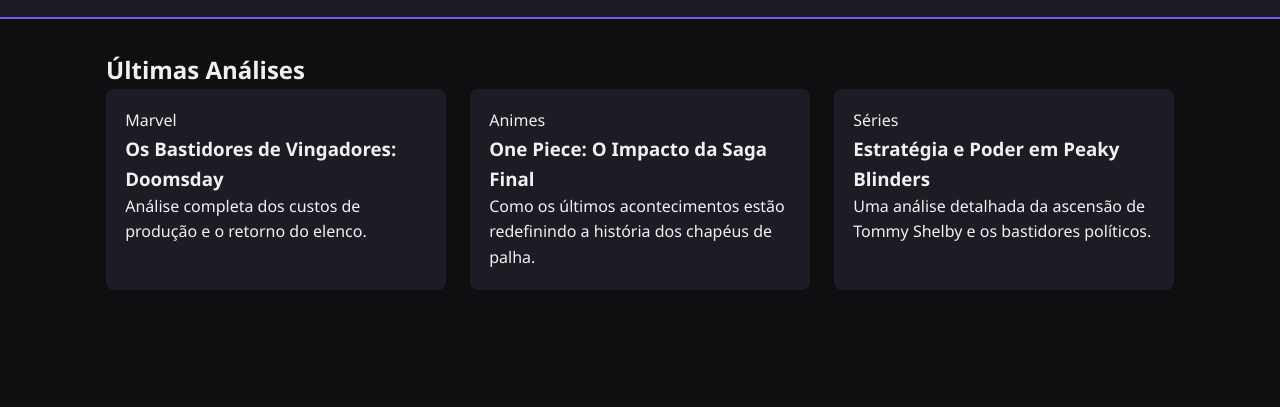
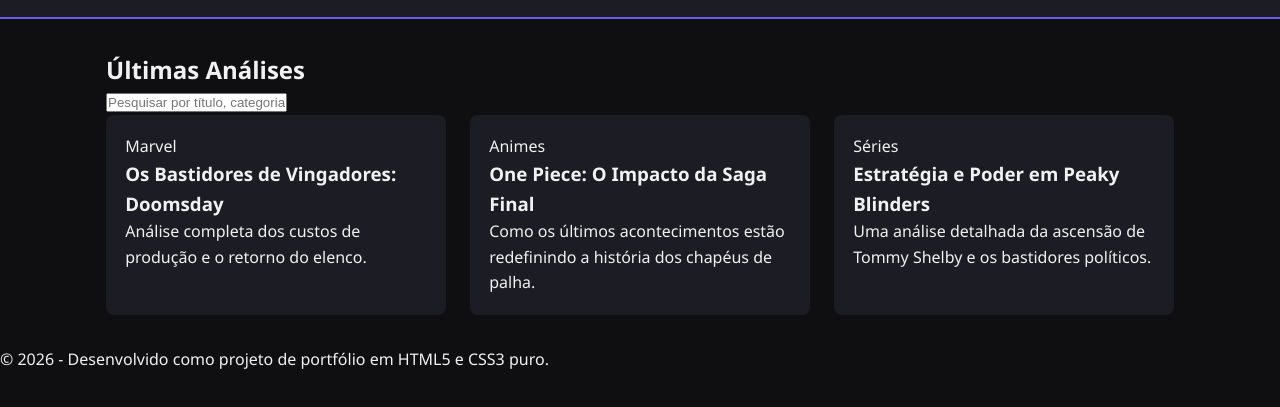
Before and after one commit to GesleyMoreno/portal-Geek-, a plain HTML site: page index.html in a window 1280 px wide. Shown: the part 73-480 px from the top of the page. Drawn offline with Linux system fonts and the light colour scheme.

Commit message:
Adicionando campo de busca dinamico e limpando HTML

```diff
--- a/index.html
+++ b/index.html
@@ -1,10 +1,10 @@
 <!DOCTYPE html>
 <html lang="pt-BR">
   <head>
-    <meta charset="UTF-8">
-    <meta name="viewport" content="width=device-width, initial-scale=1.0">
+    <meta charset="UTF-8" />
+    <meta name="viewport" content="width=device-width, initial-scale=1.0" />
     <title>Portal Geek & Tech | Projeto Portfólio</title>
-    <link rel="stylesheet" href="style.css">
+    <link rel="stylesheet" href="style.css" />
   </head>
   <body>
     <!-- Cabeçalho Principal -->
@@ -25,14 +25,23 @@
     <main class="content-container">
       <h2 class="section-title">Últimas Análises</h2>
 
+      <!-- Campo de Busca -->
+      <div class="search-container">
+        <input
+          type="text"
+          id="search-input"
+          placeholder="Pesquisar por título, categoria ou conteúdo..."
+        />
+      </div>
+
       <div class="cards-grid">
-
+        <!-- O JavaScript vai injetar os cards aqui -->
       </div>
     </main>
 
     <!-- Rodapé -->
     <footer class="main-footer">
-        <p &copy; 2026 - Desenvolvido como projeto de portfólio em HTML5 e CSS3 puro.</p>
+      <p>&copy; 2026 - Desenvolvido como projeto de portfólio em HTML5 e CSS3 puro.</p>
     </footer>
 
     <script src="script.js"></script>
```
Lines whose indentation alone changed are shown as unchanged.
